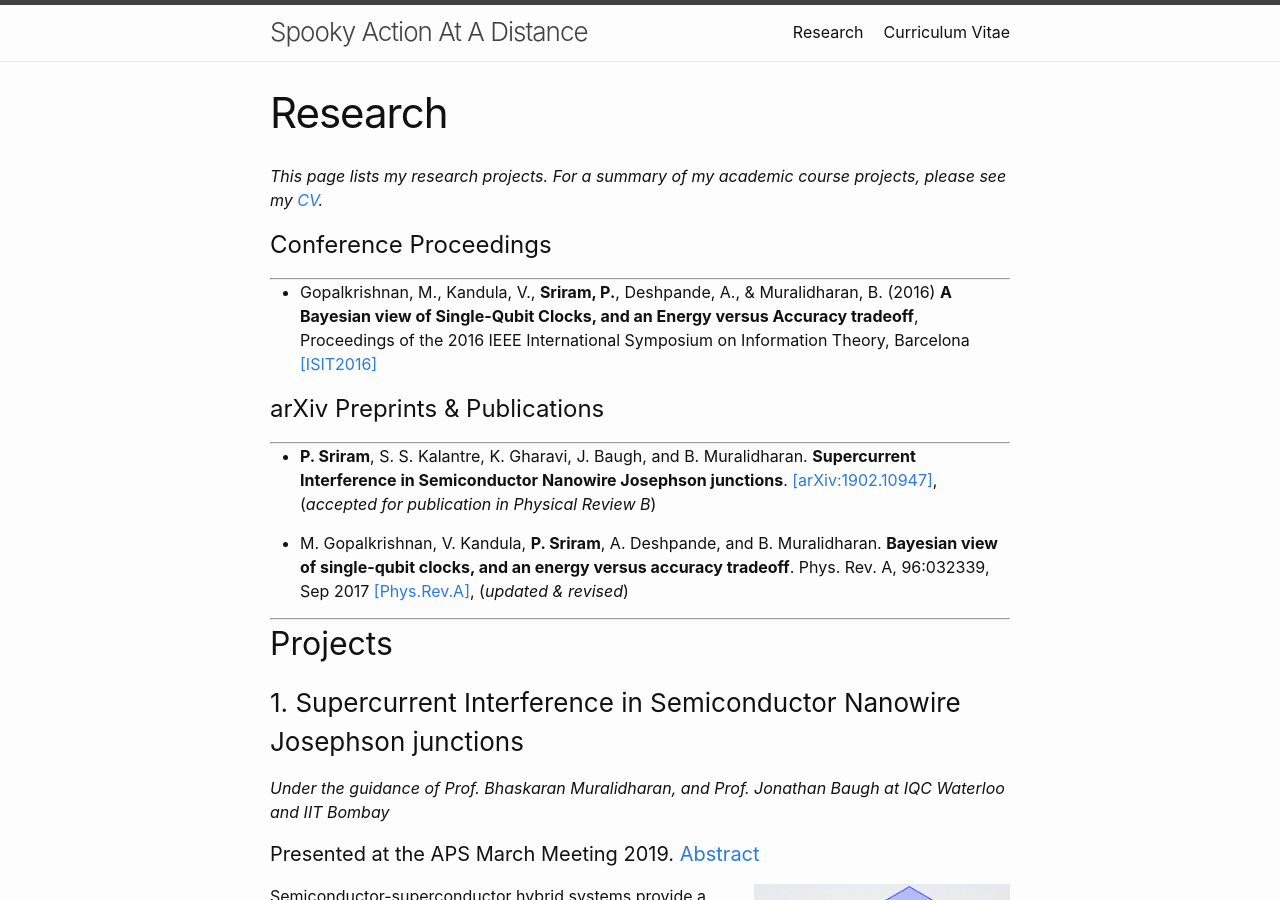
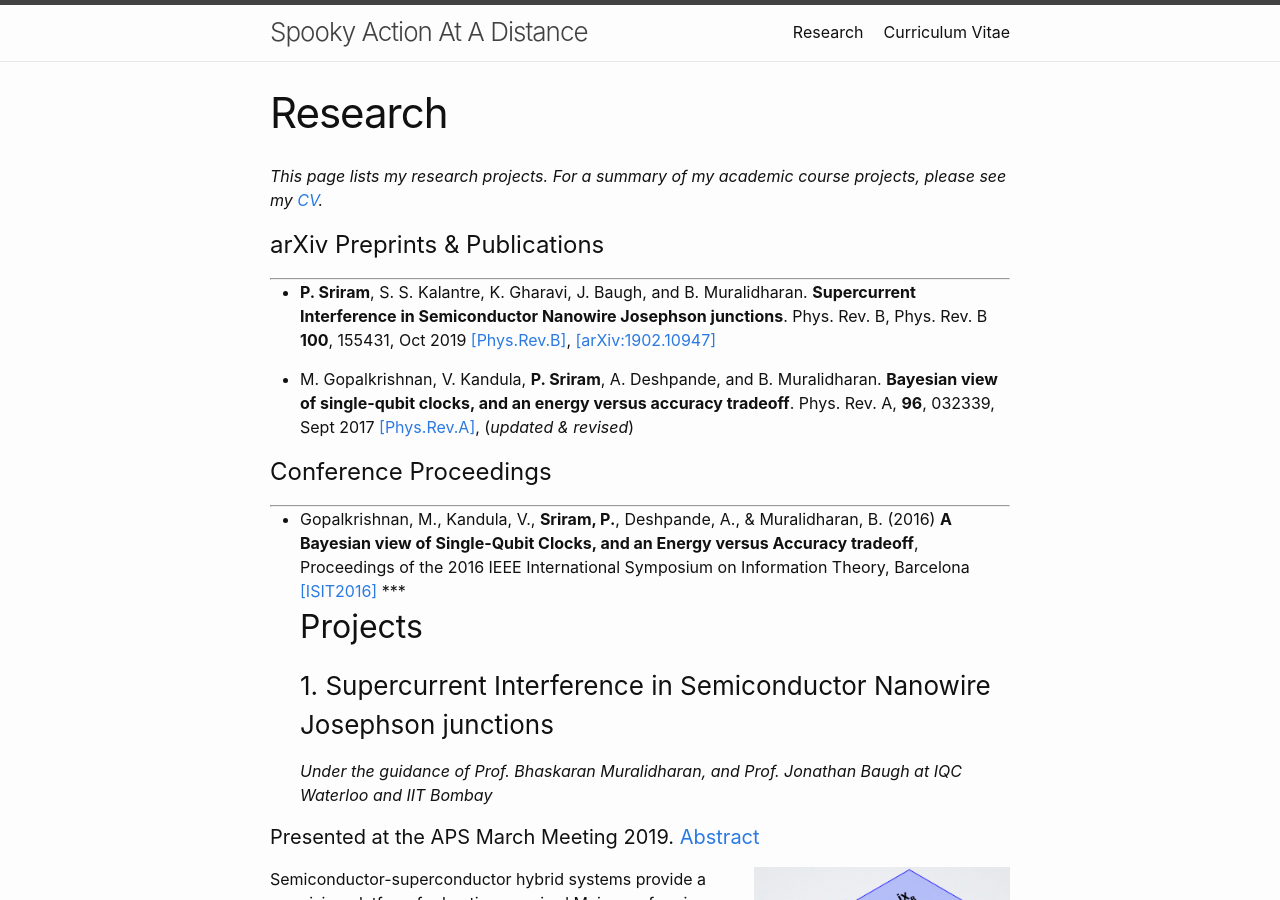
Before and after one commit to praveen5/praveen5.github.io, a Jekyll site: the page built from research.md, in a window 1280 px wide and 900 px high. Built offline with Jekyll 4.4.1, drawn with Linux system fonts in a browser that asks for light colours.

Commit message:
Update research.md

```diff
--- a/research.md
+++ b/research.md
@@ -5,19 +5,19 @@ permalink: /research/
 ---
 _This page lists my research projects. For a summary of my academic course projects, please see my [CV](http://home.iitb.ac.in/~praveen5/cv.pdf)._
 
+# arXiv Preprints & Publications
+---
+* **P. Sriram**, S. S. Kalantre, K. Gharavi, J. Baugh, and B. Muralidharan. **Supercurrent Interference in Semiconductor Nanowire Josephson junctions**. Phys. Rev. B, Phys. Rev. B **100**, 155431, Oct 2019
+[[Phys.Rev.B]](https://journals.aps.org/prb/abstract/10.1103/PhysRevB.100.155431),
+[[arXiv:1902.10947]](https://arxiv.org/abs/1902.10947)
+
+* M. Gopalkrishnan, V. Kandula, **P. Sriram**, A. Deshpande, and B. Muralidharan. **Bayesian view of single-qubit clocks, and an energy versus accuracy tradeoff**. Phys. Rev. A, **96**, 032339, Sept 2017
+[[Phys.Rev.A]](https://journals.aps.org/pra/abstract/10.1103/PhysRevA.96.032339),  (_updated & revised_)
+
 # Conference Proceedings
 ---
 * Gopalkrishnan, M., Kandula, V., **Sriram, P.**, Deshpande, A., & Muralidharan, B. (2016) **A Bayesian view of Single-Qubit Clocks, and an Energy versus Accuracy tradeoff**, Proceedings of the 2016 IEEE International Symposium on Information Theory, Barcelona
 [[ISIT2016]](https://ieeexplore.ieee.org/document/7541697/)
-
-# arXiv Preprints & Publications
----
-* **P. Sriram**, S. S. Kalantre, K. Gharavi, J. Baugh, and B. Muralidharan. **Supercurrent Interference in Semiconductor Nanowire Josephson junctions**.
-[[arXiv:1902.10947]](https://arxiv.org/abs/1902.10947),  (_accepted for publication in Physical Review B_)
-
-* M. Gopalkrishnan, V. Kandula, **P. Sriram**, A. Deshpande, and B. Muralidharan. **Bayesian view of single-qubit clocks, and an energy versus accuracy tradeoff**. Phys. Rev. A, 96:032339, Sep 2017
-[[Phys.Rev.A]](https://journals.aps.org/pra/abstract/10.1103/PhysRevA.96.032339),  (_updated & revised_)
-
 ***
 ## Projects
 ### 1. Supercurrent Interference in Semiconductor Nanowire Josephson junctions
```
